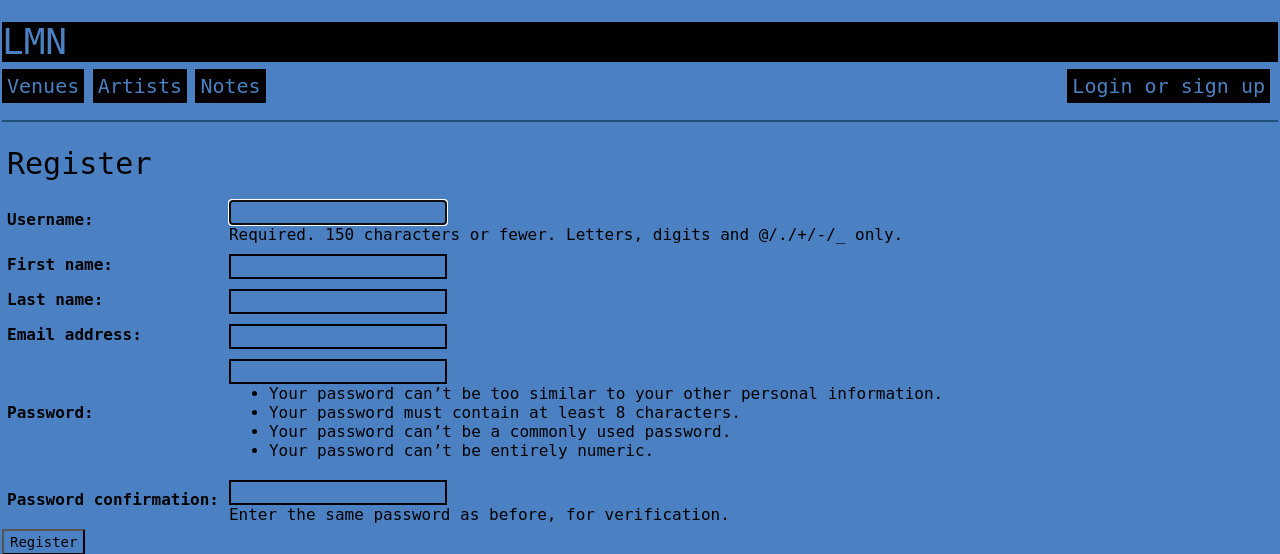
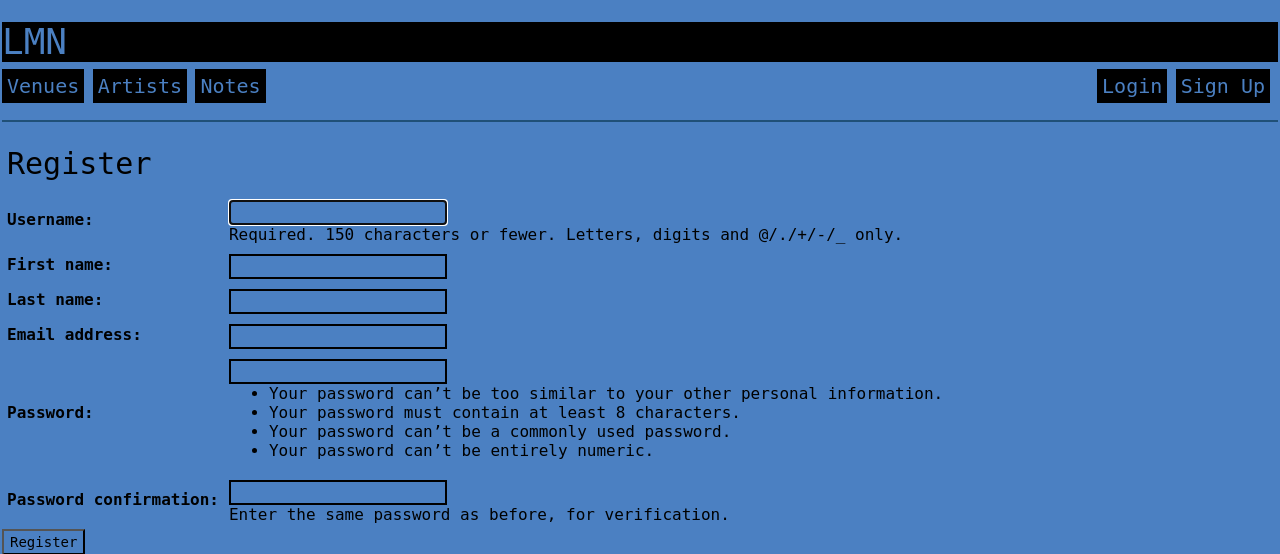
Before and after one commit to theunixman/lmn, a Django app: page /register/ in a window 1280 px wide. Shown: the top 554 px of the page. Run offline with Django 3.2, Linux system fonts and the light colour scheme; parts of the project's set-up code (start-up, migrations or seed data) failed here and were passed over; some libraries are stand-ins or nearby versions.

Commit message:
Fixed: Added logout button to base template, figured out how to align-right and set it to redirect to previous page after registering.
Needs: Lex editing/deleting comments.

Needs: Signaling, Tests, communicate with flask app.

```diff
--- a/lmn/static/css/base_style.css
+++ b/lmn/static/css/base_style.css
@@ -46,7 +46,7 @@ button {
   background-color: #4b80c2;
 }
 
-#welcome_user_msg, #login_or_sign_up {
+#welcome_user_msg, #login_or_sign_up, #sign_up {
   position: absolute;
   right: 0px;
   padding-right: 10px;
--- a/lmn/templates/lmn/base.html
+++ b/lmn/templates/lmn/base.html
@@ -18,7 +18,7 @@
         <span id='welcome_user_msg'>You are logged in, <a href="{% url 'lmn:user_profile' user_pk=user.pk %}">{{ user.username }}</a>.  <a href="{% url 'logout' %}">Logout</a></span>
 
     {% else %}
-        <span id='login_or_sign_up'><a href="{% url 'login' %}?next={{ request.path }}">Login or sign up</a></span>
+        <span id='login_or_sign_up'><a href="{% url 'login' %}?next={{ request.path }}">Login</a> <a href="{% url 'register' %}">Sign Up</a></span>
 
     {% endif %}
 
--- a/lmn/templates/registration/register.html
+++ b/lmn/templates/registration/register.html
@@ -15,4 +15,7 @@
     <button type='submit'>Register</button>
   </form>
 
+{#  {% if request.GET.next %}#}
+{#    <input type="hidden" name="next" value="{{ request.GET.next }}"#}
+{#  {% endif %}#}
 {% endblock %}
--- a/lmn/views_users.py
+++ b/lmn/views_users.py
@@ -84,6 +84,8 @@ def register(request):
             user = form.save()
             user = authenticate(username=request.POST['username'], password=request.POST['password1'])
             login(request, user)
+            if 'next' in request.POST:
+                return redirect(request.POST.get('next'))
             return redirect('lmn:homepage')
 
         else:
```
Also changed, not shown: lmn/migrations/0001_initial.py. Lines whose indentation alone changed are shown as unchanged.
